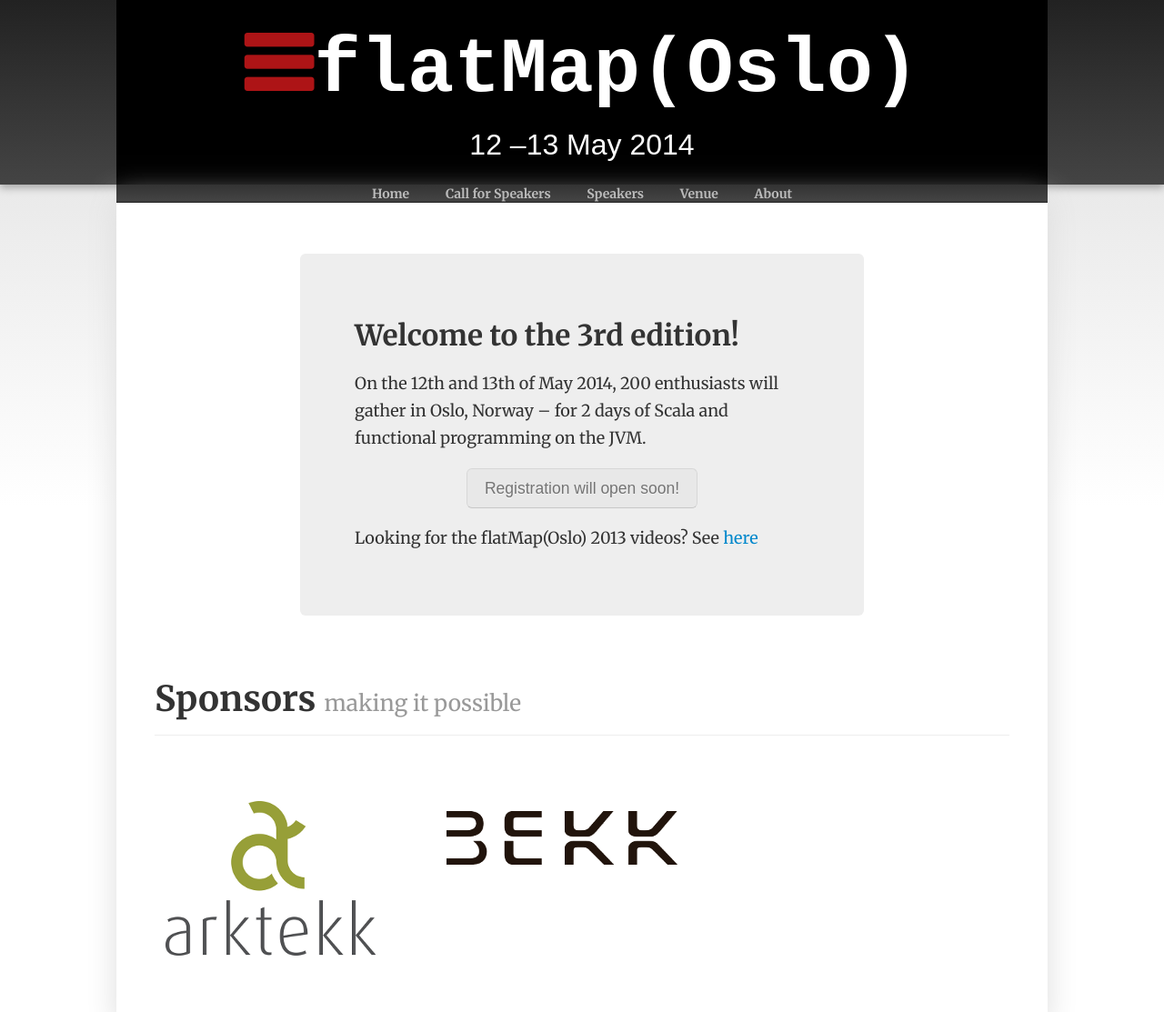
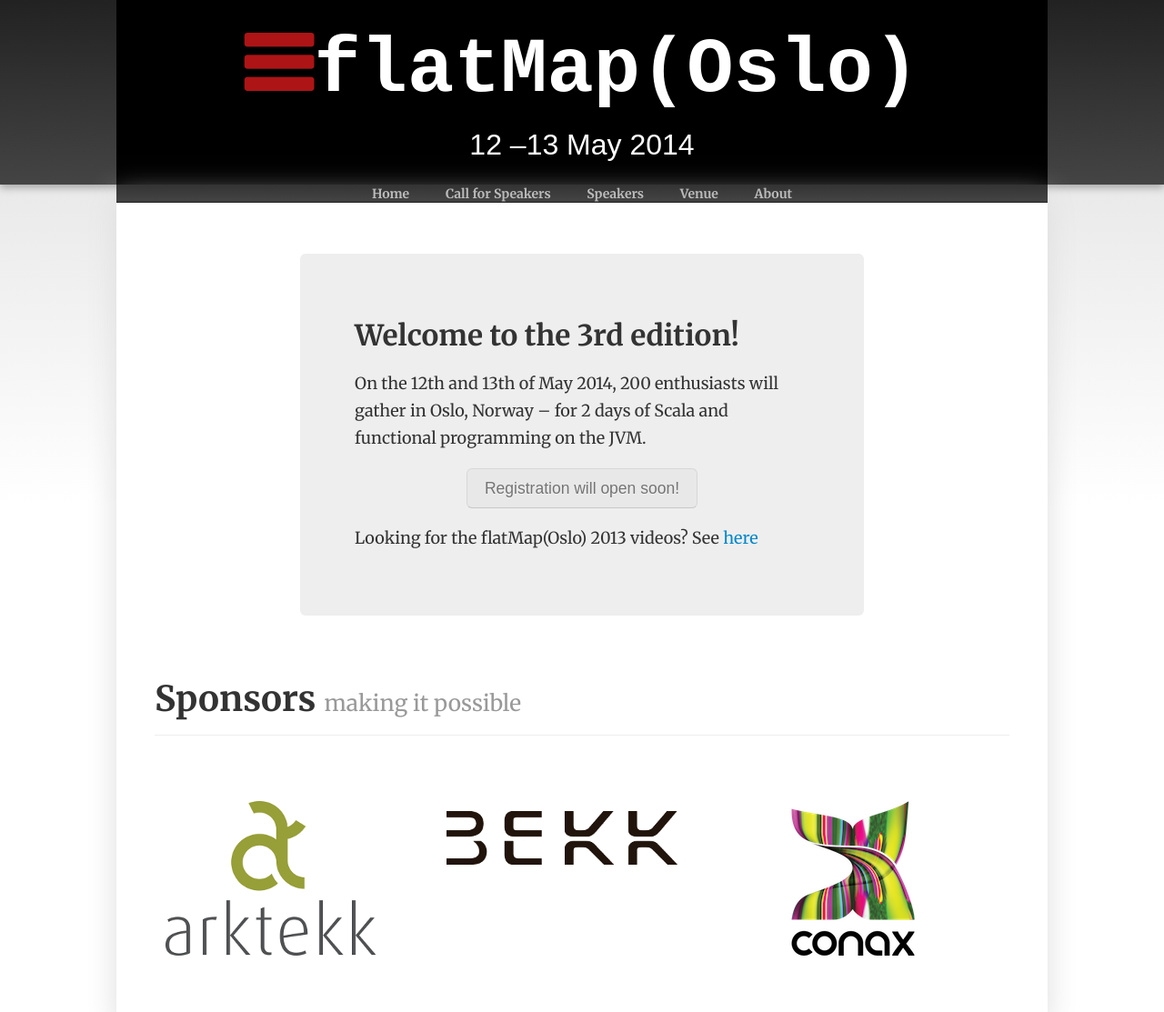
Before and after one commit to flatmaposlo/flatmaposlo.github.io, a Jekyll site: the page built from index.html, in a window 1280 px wide. Shown: the whole page at 91% size. Built offline with Jekyll 4.4.1, drawn with Linux system fonts in a browser that asks for light colours; some web fonts are replaced.

Commit message:
Added conax as a sponsor

```diff
--- a/_includes/sponsors.html
+++ b/_includes/sponsors.html
@@ -10,5 +10,8 @@
   <div class="span4">
     <a href="http://bekk.no/"><img src="/m/sponsors/bekk.png" alt="BEKK"/></a>
   </div>
+  <div class="span4">
+    <a href="http://www.conax.com/"><img src="/m/sponsors/conax.png" alt="Conax"/></a>
+  </div>
 </div>
 </div>
```
